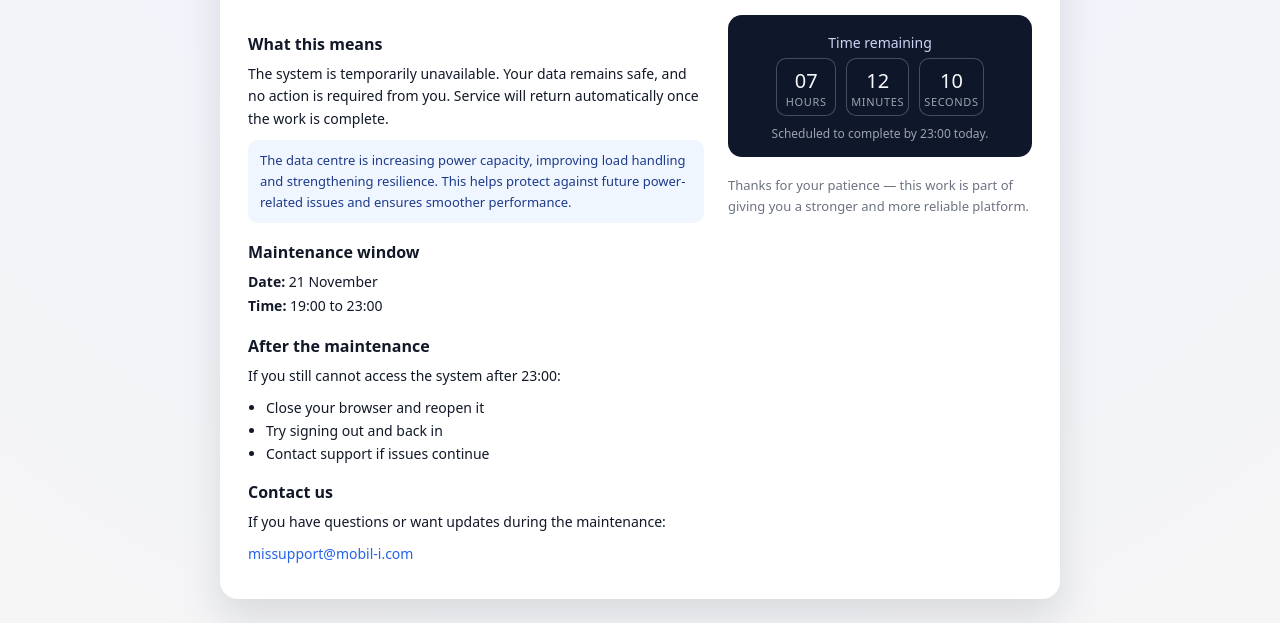
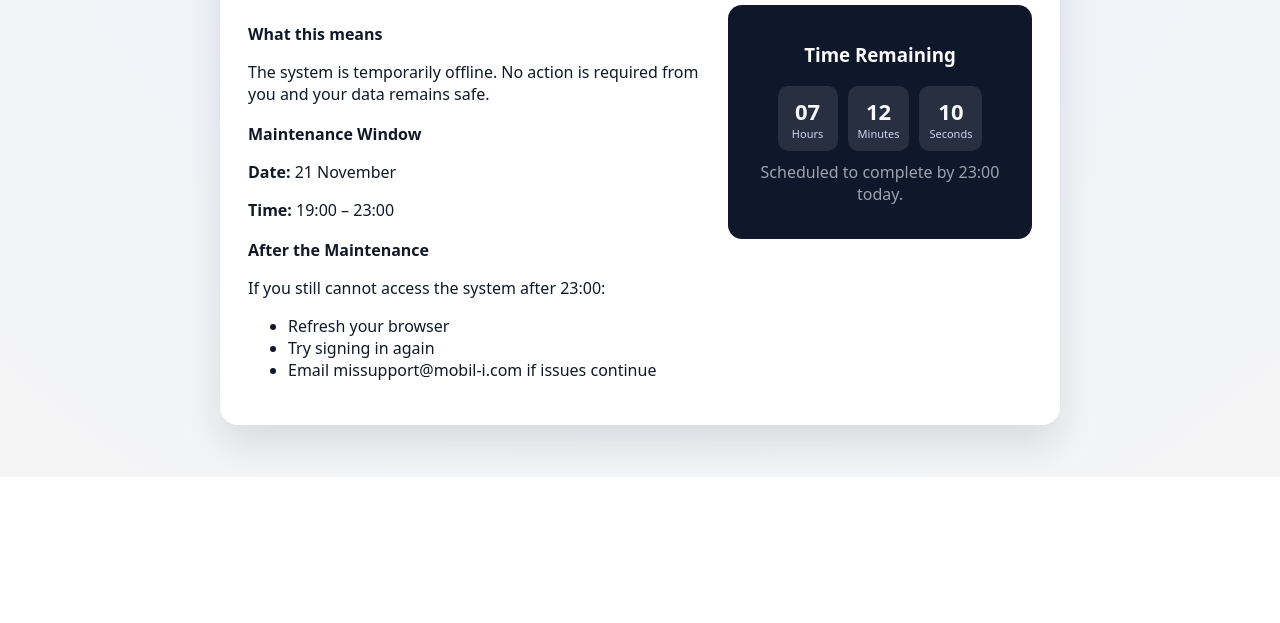
Before and after one commit to mobiliuk/systemmaint, a plain HTML site: page sysdown.html in a window 1280 px wide. Shown: the part 323-946 px from the top of the page. After the commit the page ends 800 px from the top, so only its background shows below. Drawn offline with Linux system fonts and the light colour scheme.

Commit message:
Refactor sysdown.html for clarity and functionality
Updated styles and text for better clarity and consistency. Adjusted countdown functionality and improved layout.

```diff
--- a/sysdown.html
+++ b/sysdown.html
@@ -7,11 +7,10 @@
 
     <style>
         * { box-sizing: border-box; }
-
         body {
             margin: 0;
             padding: 0;
-            font-family: system-ui, -apple-system, BlinkMacSystemFont, "Segoe UI", sans-serif;
+            font-family: system-ui, sans-serif;
             background: radial-gradient(circle at top, #eef3ff, #f5f5f5);
             color: #111827;
         }
@@ -27,8 +26,8 @@
         .card {
             max-width: 840px;
             width: 100%;
-            background-color: #ffffff;
-            padding: 28px 28px 24px;
+            background-color: white;
+            padding: 28px;
             border-radius: 18px;
             box-shadow: 0 18px 40px rgba(15, 23, 42, 0.12);
         }
@@ -71,87 +70,43 @@
 
         .two-column {
             display: grid;
-            grid-template-columns: minmax(0, 3fr) minmax(0, 2fr);
+            grid-template-columns: minmax(0,3fr) minmax(0,2fr);
             gap: 24px;
-            align-items: flex-start;
         }
 
-        .section-title { font-size: 16px; margin: 18px 0 8px 0; }
+        .section-title { font-size: 16px; margin-top: 18px; }
 
-        p {
-            margin: 6px 0 10px 0;
-            line-height: 1.6;
-            font-size: 14px;
+        .highlight {
+            padding: 12px;
+            background-color: #eff6ff;
+            border-radius: 10px;
+            color: #1e3a8a;
+            font-size: 13px;
         }
 
-        .highlight {
-            padding: 10px 12px;
-            border-radius: 10px;
-            background-color: #eff6ff;
-            color: #1e3a8a;
-            font-size: 13px;
-            margin-top: 6px;
-        }
-
-        .key-value { margin: 2px 0; font-size: 14px; }
-        .key { font-weight: 600; }
-
         .countdown-card {
+            background-color: #0f172a;
+            padding: 18px;
             border-radius: 14px;
-            background-color: #0f172a;
             color: #f9fafb;
-            padding: 18px 18px 14px;
             text-align: center;
         }
-
-        .countdown-title { font-size: 14px; margin-bottom: 6px; color: #cbd5f5; }
 
         .countdown-time {
             display: flex;
             justify-content: center;
             gap: 10px;
-            margin-bottom: 8px;
         }
 
         .time-block {
             min-width: 60px;
-            padding: 8px 4px 6px;
+            background: rgba(255,255,255,0.1);
+            padding: 10px;
             border-radius: 10px;
-            background-color: rgba(15, 23, 42, 0.9);
-            border: 1px solid rgba(148, 163, 184, 0.4);
         }
 
-        .time-value {
-            font-size: 20px;
-            font-variant-numeric: tabular-nums;
-        }
-
-        .time-label {
-            font-size: 11px;
-            text-transform: uppercase;
-            letter-spacing: 0.06em;
-            color: #9ca3af;
-        }
-
-        .countdown-note { font-size: 12px; color: #9ca3af; margin: 4px 0 0; }
-
-        ul { margin: 6px 0 10px 18px; padding: 0; font-size: 14px; }
-        li { margin-bottom: 4px; }
-
-        a { color: #2563eb; text-decoration: none; }
-        a:hover { text-decoration: underline; }
-
-        .footer-note {
-            margin-top: 18px;
-            font-size: 13px;
-            color: #6b7280;
-        }
-
-        @media (max-width: 720px) {
-            .card { padding: 20px 18px 18px; }
-            h1 { font-size: 24px; }
-            .two-column { grid-template-columns: minmax(0, 1fr); }
-        }
+        .time-value { font-size: 22px; font-weight: bold; }
+        .time-label { font-size: 11px; color: #cbd5f5; }
     </style>
 </head>
 
@@ -159,57 +114,44 @@
 <div class="page-wrapper">
     <div class="card">
 
-        <!-- LOGO -->
-        <div style="text-align:center; margin-bottom:25px;">
-            <img src="image.png" alt="Company Logo" style="max-width:320px; width:100%; height:auto;">
+        <!-- Logo -->
+        <div style="text-align:center; margin-bottom:20px;">
+            <img src="image.png" style="max-width:320px; width:100%; height:auto;">
         </div>
 
         <div class="badge">
             <span class="badge-dot"></span>
-            Scheduled maintenance
+            Scheduled Maintenance
         </div>
 
-        <h1>We're currently offline for planned maintenance</h1>
+        <h1>We’re currently offline for planned maintenance</h1>
 
         <p class="subtitle">
-            Our data centre is completing essential upgrades to improve capacity, power stability and future performance.
-            We know you rely on this system to support your clients and teams, and these improvements are part of making
-            sure you receive a more reliable service long-term.
+            Our data centre is performing essential power and capacity upgrades. This is aimed at improving stability,
+            resilience and future performance for all our clients.
         </p>
 
         <div class="two-column">
             <div>
                 <h2 class="section-title">What this means</h2>
-                <p>
-                    The system is temporarily unavailable. Your data remains safe, and no action is required from you.
-                    Service will return automatically once the work is complete.
-                </p>
+                <p>The system is temporarily offline. No action is required from you and your data remains safe.</p>
 
-                <p class="highlight">
-                    The data centre is increasing power capacity, improving load handling and strengthening resilience.
-                    This helps protect against future power-related issues and ensures smoother performance.
-                </p>
+                <h2 class="section-title">Maintenance Window</h2>
+                <p><strong>Date:</strong> 21 November</p>
+                <p><strong>Time:</strong> 19:00 – 23:00</p>
 
-                <h2 class="section-title">Maintenance window</h2>
-                <p class="key-value"><span class="key">Date:</span> 21 November</p>
-                <p class="key-value"><span class="key">Time:</span> 19:00 to 23:00</p>
-
-                <h2 class="section-title">After the maintenance</h2>
+                <h2 class="section-title">After the Maintenance</h2>
                 <p>If you still cannot access the system after 23:00:</p>
                 <ul>
-                    <li>Close your browser and reopen it</li>
-                    <li>Try signing out and back in</li>
-                    <li>Contact support if issues continue</li>
+                    <li>Refresh your browser</li>
+                    <li>Try signing in again</li>
+                    <li>Email missupport@mobil-i.com if issues continue</li>
                 </ul>
-
-                <h2 class="section-title">Contact us</h2>
-                <p>If you have questions or want updates during the maintenance:</p>
-                <p><a href="mailto:missupport@mobil-i.com">missupport@mobil-i.com</a></p>
             </div>
 
             <div>
                 <div class="countdown-card">
-                    <div class="countdown-title">Time remaining</div>
+                    <h3>Time Remaining</h3>
 
                     <div id="countdown" class="countdown-time">
                         <div class="time-block">
@@ -226,14 +168,10 @@
                         </div>
                     </div>
 
-                    <p id="countdown-message" class="countdown-note">
+                    <p id="doneMsg" style="margin-top:10px; color:#9ca3af;">
                         Scheduled to complete by 23:00 today.
                     </p>
                 </div>
-
-                <p class="footer-note">
-                    Thanks for your patience — this work is part of giving you a stronger and more reliable platform.
-                </p>
             </div>
         </div>
 
@@ -241,22 +179,28 @@
 </div>
 
 <script>
-(function () {
-    function pad(n) { return n.toString().padStart(2, "0"); }
+(function() {
 
-    function targetToday2300() {
+    function pad(n) { return n.toString().padStart(2, '0'); }
+
+    function targetTime() {
         var now = new Date();
-        return new Date(now.getFullYear(), now.getMonth(), now.getDate(), 23, 0, 0);
+        return new Date(
+            now.getFullYear(),
+            now.getMonth(),
+            now.getDate(),
+            23, 0, 0
+        );
     }
 
-    var target = targetToday2300();
+    var target = targetTime();
 
     var h = document.getElementById("hours");
     var m = document.getElementById("minutes");
     var s = document.getElementById("seconds");
-    var msg = document.getElementById("countdown-message");
+    var msg = document.getElementById("doneMsg");
 
-    function update() {
+    function updateCountdown() {
         var now = new Date();
         var diff = target - now;
 
@@ -264,23 +208,24 @@
             h.textContent = "00";
             m.textContent = "00";
             s.textContent = "00";
-            msg.textContent = "The maintenance window has ended. Please try signing in again or email missupport@mobil-i.com.";
+            msg.textContent = "Maintenance window has ended.";
             return;
         }
 
-        var seconds = Math.floor(diff / 1000);
-        var hours = Math.floor(seconds / 3600);
-        seconds %= 3600;
-        var minutes = Math.floor(seconds / 60);
-        seconds %= 60;
+        var sec = Math.floor(diff / 1000);
+        var hrs = Math.floor(sec / 3600);
+        sec %= 3600;
+        var mins = Math.floor(sec / 60);
+        sec %= 60;
 
-        h.textContent = pad(hours);
-        m.textContent = pad(minutes);
-        s.textContent = pad(seconds);
+        h.textContent = pad(hrs);
+        m.textContent = pad(mins);
+        s.textContent = pad(sec);
     }
 
-    update();
-    setInterval(update, 1000);
+    updateCountdown();
+    setInterval(updateCountdown, 1000);
+
 })();
 </script>
 
```
